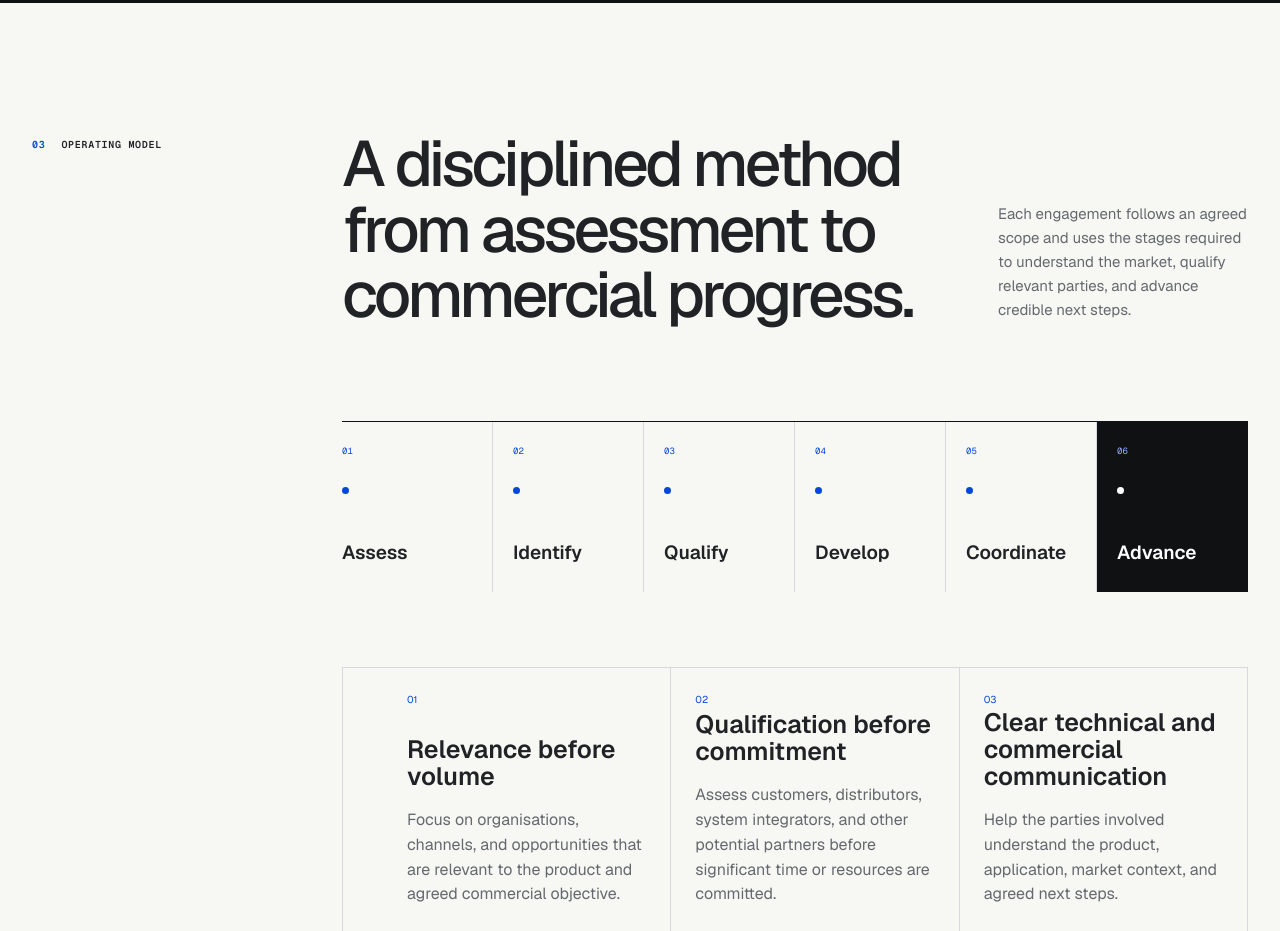
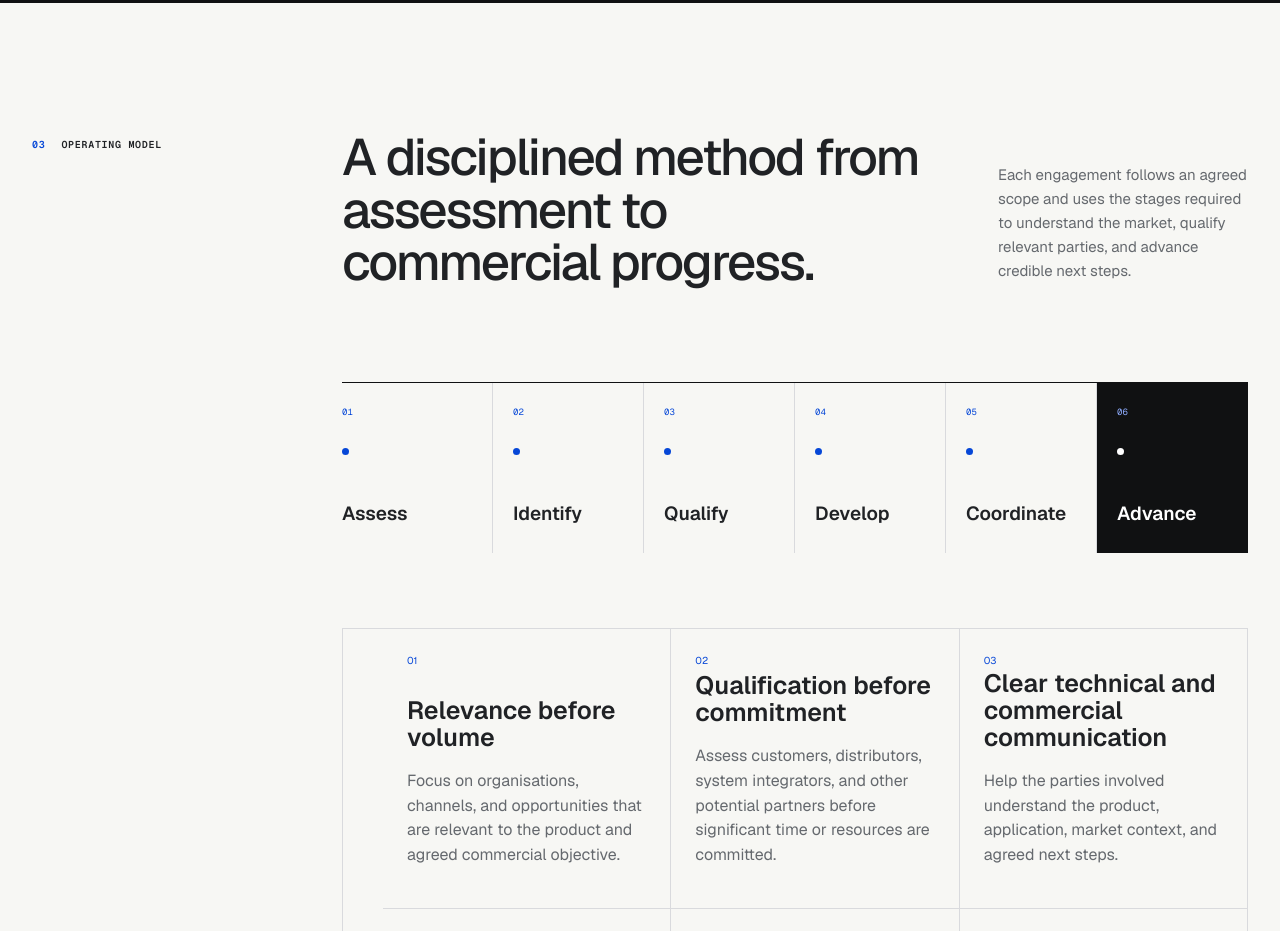
Before and after one commit to Maged-Mukred/Nelva, a Next.js app: page /company in a window 1280 px wide. Shown: the part 4180-5111 px from the top of the page. Built offline with nearby package versions, Linux system fonts and the light colour scheme.

Commit message:
Update globals.css

```diff
--- a/app/globals.css
+++ b/app/globals.css
@@ -1003,3 +1003,11 @@ max-width: 760px;
     letter-spacing: -0.04em;
   }
 }
+@media (min-width: 761px) {
+  .operating-principles .heading-pair h2 {
+    max-width: 820px;
+    font-size: clamp(40px, 4vw, 62px);
+    line-height: 1.02;
+    letter-spacing: -0.04em;
+  }
+}
```
